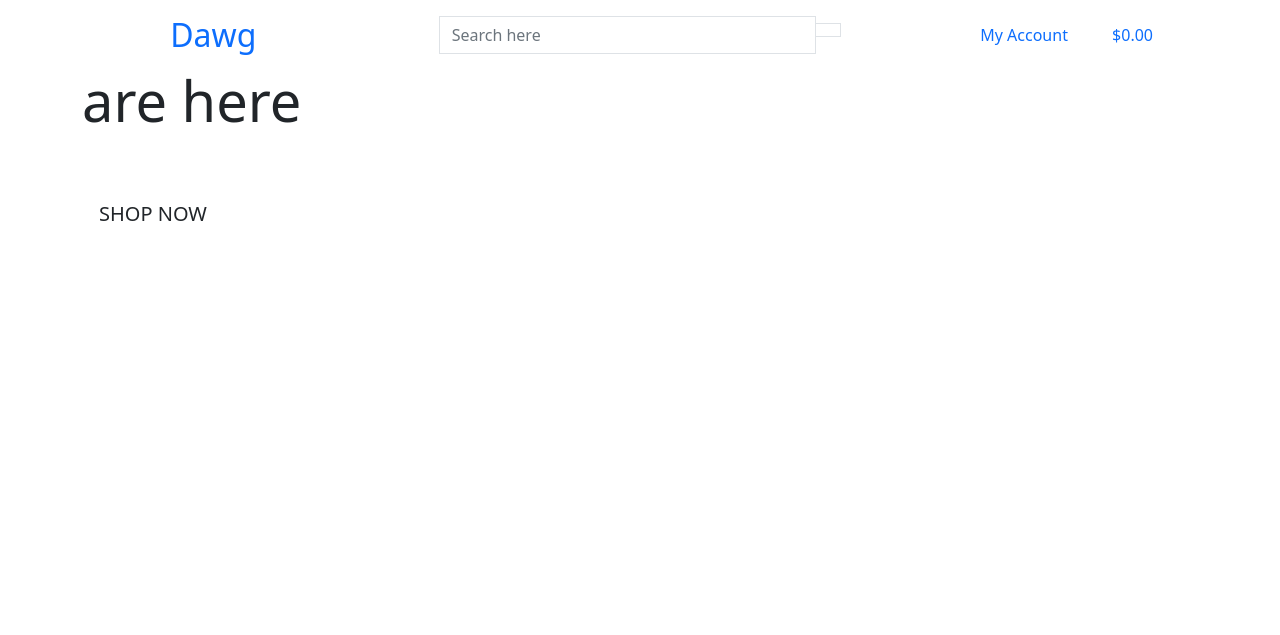
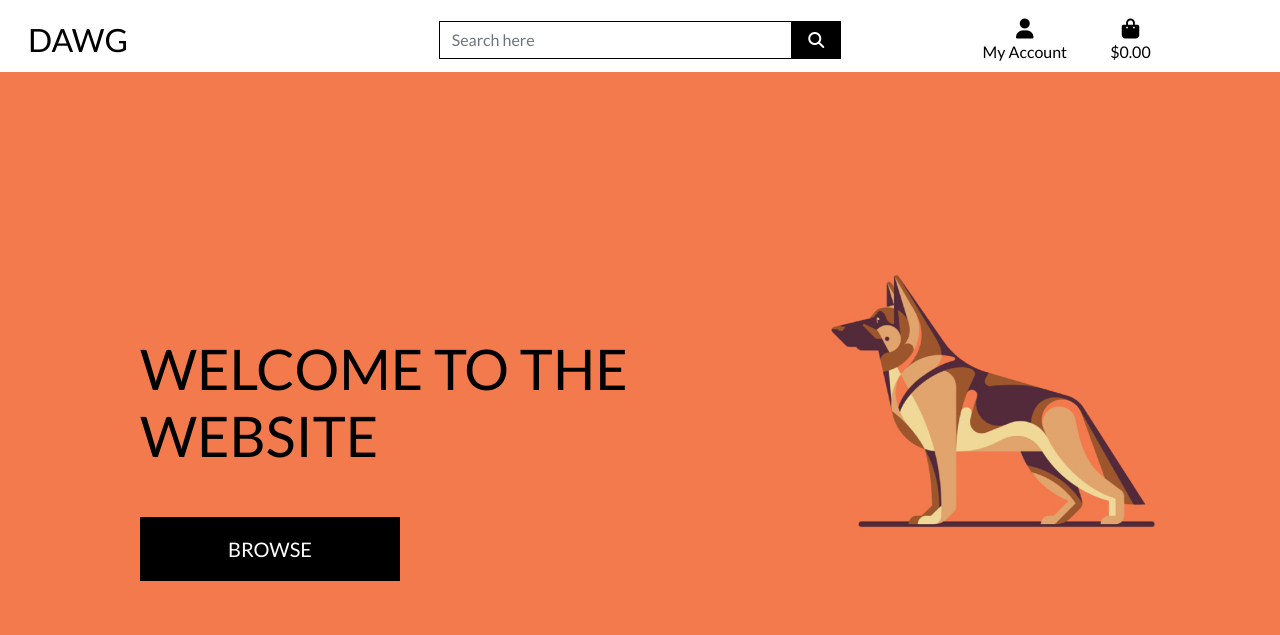
Before and after one commit to shanekeran/dawg, a Django app: page / in a window 1280 px wide. Shown: the top 635 px of the page. Run offline with Django 3.2, Linux system fonts and the light colour scheme; some libraries are stand-ins or nearby versions.

Commit message:
completed homepage header and css

```diff
--- a/dawg/settings.py
+++ b/dawg/settings.py
@@ -147,6 +147,10 @@
 # https://docs.djangoproject.com/en/3.2/howto/static-files/
 
 STATIC_URL = '/static/'
+STATICFILES_DIRS = (os.path.join(BASE_DIR, 'static'),)
+
+MEDIA_URL = '/media/'
+MEDIA_ROOT = os.path.join(BASE_DIR, 'media')
 
 # Default primary key field type
 # https://docs.djangoproject.com/en/3.2/ref/settings/#default-auto-field
--- a/dawg/urls.py
+++ b/dawg/urls.py
@@ -15,9 +15,11 @@
 """
 from django.contrib import admin
 from django.urls import path, include
+from django.conf import settings
+from django.conf.urls.static import static
 
 urlpatterns = [
     path('admin/', admin.site.urls),
     path('accounts/', include('allauth.urls')),
     path('', include('home.urls')),
-]
+] + static(settings.MEDIA_URL, document_root=settings.MEDIA_ROOT)
--- a/home/templates/home/index.html
+++ b/home/templates/home/index.html
@@ -16,11 +16,11 @@
         <div class="row h-100">
             <div class="col-7 col-md-6 my-auto">
                     <h1 class="display-4 logo-font text-black">
-                        The new collections are here
+                        Welcome to the Website
                     </h1>
                     <div class="my-5">
                         <h4>
-                            <a href="" class="shop-now-button btn btn-lg rounded-0 text-uppercase py-3">Shop Now</a>
+                            <a href="" class="shop-now-button btn btn-lg rounded-0 text-uppercase py-3">Browse</a>
                         </h4>
                     </div>
             </div>
--- a/static/css/base.css
+++ b/static/css/base.css
@@ -3,7 +3,7 @@
 }
 
 body {
-    background: url('/media/homepage_background_cropped.jpg') no-repeat center center fixed;
+    background: url('/media/dogg.jpg') no-repeat center center fixed;
     background-size: cover;
     height: calc(100vh - 164px);
     color: #555;
--- a/templates/base.html
+++ b/templates/base.html
@@ -15,12 +15,17 @@
     {% block basecss %}
         <!-- Bootstrap CSS -->
         <link href="https://cdn.jsdelivr.net/npm/bootstrap@5.0.2/dist/css/bootstrap.min.css" rel="stylesheet" integrity="sha384-EVSTQN3/azprG1Anm3QDgpJLIm9Nao0Yz1ztcQTwFspd3yD65VohhpuuCOmLASjC" crossorigin="anonymous">
+        <!-- Google Fonts -->
+        <link rel="stylesheet" href="https://fonts.googleapis.com/css2?family=Lato&display=swap">
+        <!-- Base css-->
+        <link rel="stylesheet" href="{% static 'css/base.css' %}">
     {% endblock %}
 
     {% block extra_css %}
     {% endblock %}
 
     {% block basejs %}
+        <script src="https://kit.fontawesome.com/20b6f5997e.js" crossorigin="anonymous"></script>
         <script src="https://cdn.jsdelivr.net/npm/@popperjs/core@2.9.2/dist/umd/popper.min.js" integrity="sha384-IQsoLXl5PILFhosVNubq5LC7Qb9DXgDA9i+tQ8Zj3iwWAwPtgFTxbJ8NT4GN1R8p" crossorigin="anonymous"></script>
         <script src="https://cdn.jsdelivr.net/npm/bootstrap@5.0.2/dist/js/bootstrap.min.js" integrity="sha384-cVKIPhGWiC2Al4u+LWgxfKTRIcfu0JTxR+EQDz/bgldoEyl4H0zUF0QKbrJ0EcQF" crossorigin="anonymous"></script>
     {% endblock %}
```
Also changed, not shown: media/dogg.jpg (added).
